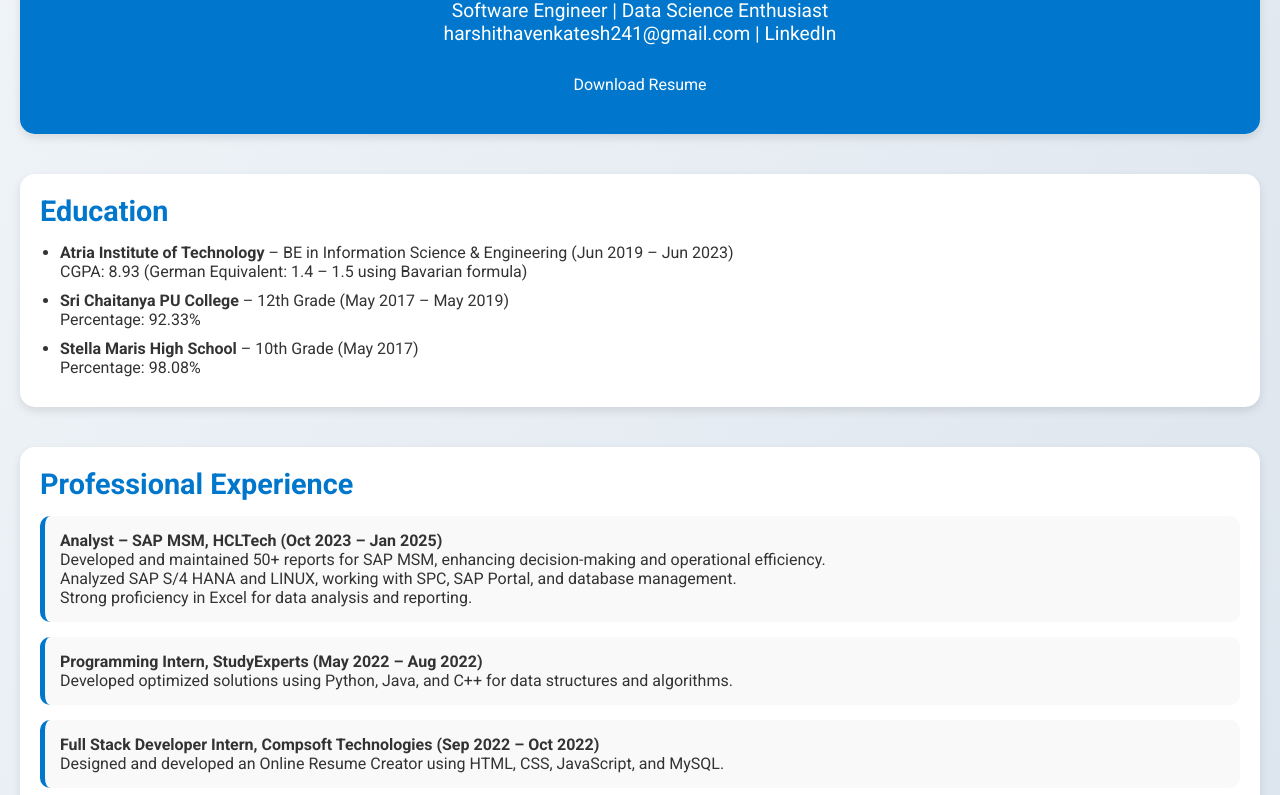
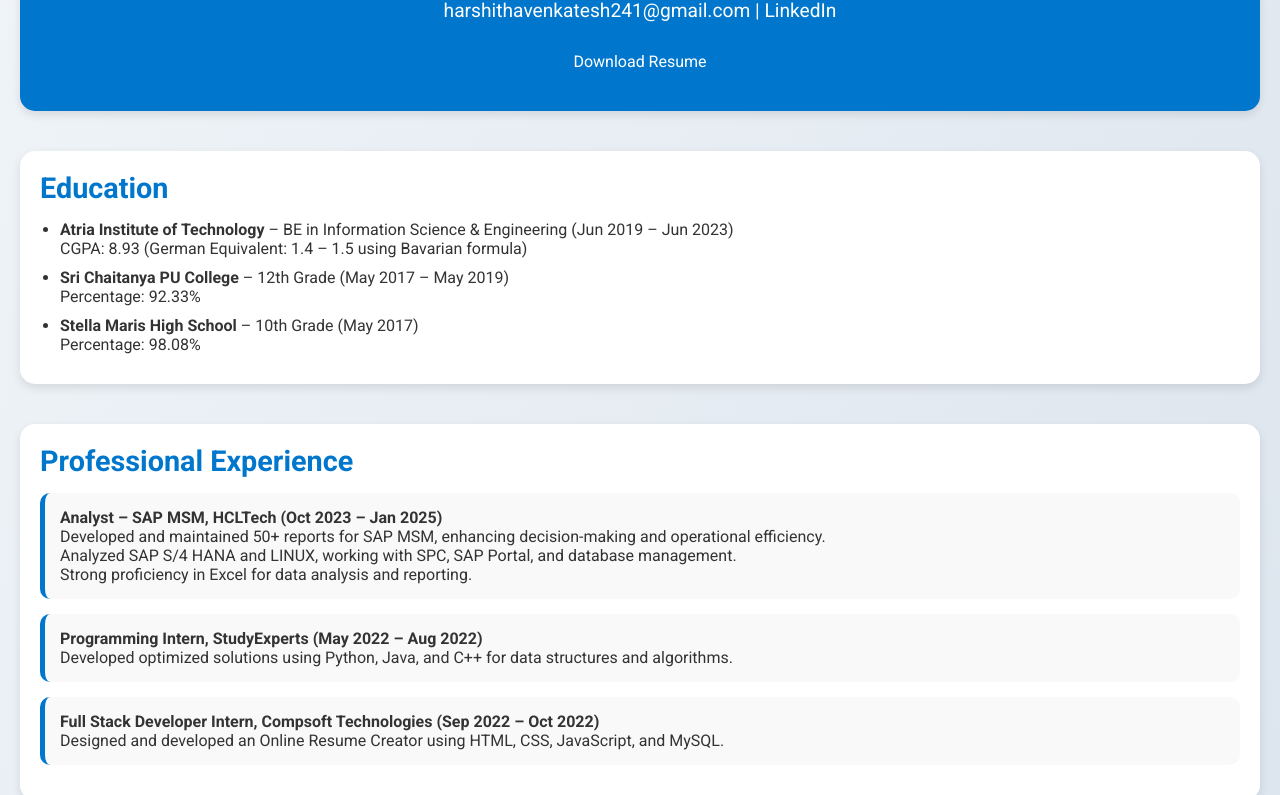
Before and after one commit to harshithav7/HarshithaVenkatesh, a plain HTML site: page index.html in a window 1280 px wide. Shown: the part 118-913 px from the top of the page. Drawn offline with Linux system fonts and the light colour scheme.

Commit message:
Update index.html

```diff
--- a/index.html
+++ b/index.html
@@ -86,12 +86,11 @@
 <body>
   <header>
     <h1>Harshitha Venkatesh</h1>
-    <p>Software Engineer | Data Science Enthusiast</p>
     <p>
       <a href="mailto:harshithavenkatesh241@gmail.com" style="color: #fff;">harshithavenkatesh241@gmail.com</a> |
       <a href="https://www.linkedin.com/in/harshitha-venkatesh-17649a239" target="_blank" style="color: #fff;">LinkedIn</a>
     </p>
-    <a class="resume-button" href="file:///C:/Users/Harshitha/OneDrive/Documents/Harshitha%20Venkatesh_CV_GERMANY_2025.pdf" download>Download Resume</a>
+    <a class="resume-button" href="https://github.com/harshithav7/HarshithaVenkatesh/blob/main/Harshitha%20Venkatesh_CV_GERMANY_2025.pdf" download>Download Resume</a>
   </header>
 
   <section>
```
